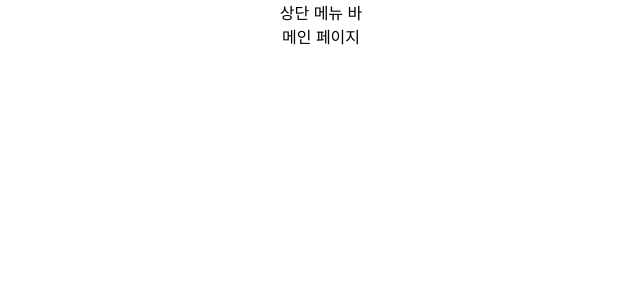
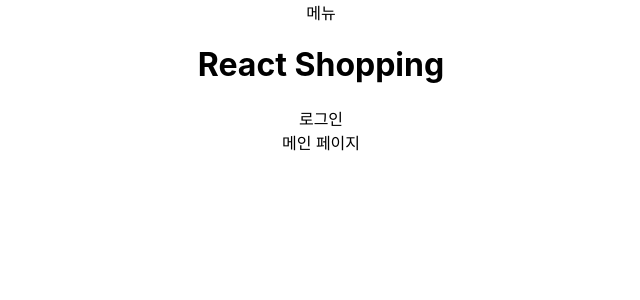
Before and after one commit to kuman514/ReactShopping, a React (Create React App) app in the folder react-shopping/: page / in a window 1280 px wide. Shown: the top 300 px of the page, without its empty margins (319-959 px from the left). Built offline with nearby package versions, Linux system fonts and the light colour scheme.

Commit message:
Basic structure of UpperMenu

```diff
--- a/react-shopping/src/components/UpperMenu.tsx
+++ b/react-shopping/src/components/UpperMenu.tsx
@@ -18,7 +18,15 @@ class UpperMenu extends React.Component<UpperProps, UpperState> {
   public render(): JSX.Element {
     return (
       <div className="UpperMenu">
-        상단 메뉴 바
+        <div className="TopMenuButton">
+          메뉴
+        </div>
+        <div className="AppLogo">
+          <h1>React Shopping</h1>
+        </div>
+        <div className="LoginInfo">
+          로그인
+        </div>
       </div>
     );
   }
```
